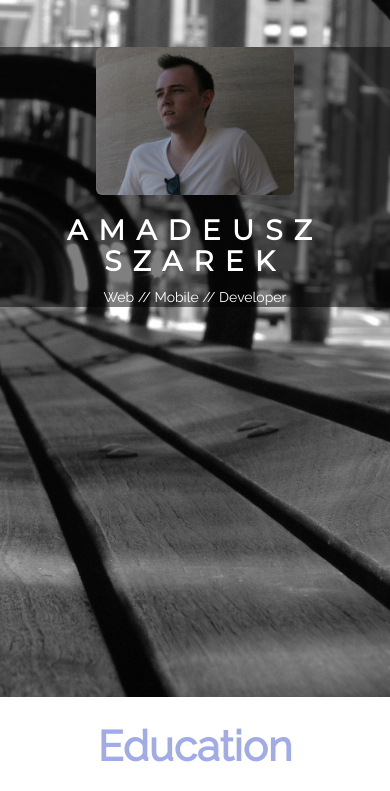
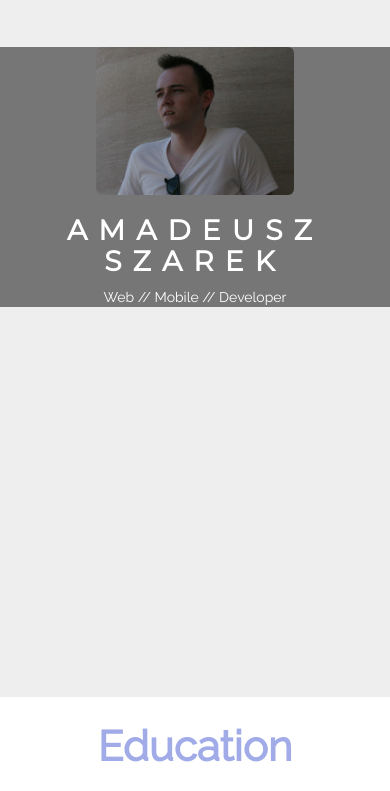
Before and after one commit to deus421/deus421.github.io, a plain HTML site: page index.html in a window 390 px wide. Shown: the part 53-844 px from the top of the page. Drawn offline with Linux system fonts and the light colour scheme.

Commit message:
Background Image Changed on Mobile
Background image does not load on mobile.

```diff
--- a/css/main.css
+++ b/css/main.css
@@ -132,4 +132,8 @@
 	.iconHover {
 		font-size: 2em;
 	}
+	#homePad{
+		background: none;
+		background-color: #eee;
+	}
 }
```
